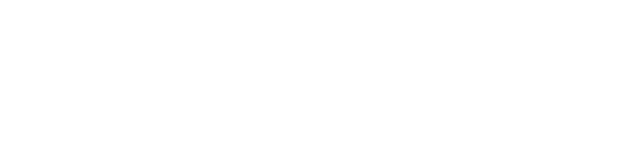
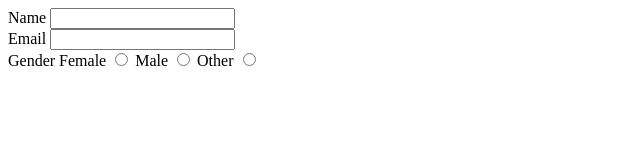
Before and after one commit to acciojob/car-insurance-form-nisha123-hash, a website: page main.html in a window 1280 px wide. Shown: the whole page, without its empty margins (0-640 px from the left). Drawn offline with Linux system fonts and the light colour scheme.

Commit message:
created a submission

```diff
--- a/main.html
+++ b/main.html
@@ -7,6 +7,24 @@
 </head>
 
 <body>
+	<div>
+		<label for="name">Name</label>
+		<input type="text" id="name">
+	</div>
+	<div>
+		<label for="email">Email</label>
+		<input type="email" id="email" required>
+	</div>
+	<div>
+		<label for="gender">Gender</label>
+		<label for="female">Female</label>
+		<input type="radio" id="female">
+		<label for="male">Male</label>
+		<input type="radio" id="male">
+		<label for="other">Other</label>
+		<input type="radio" id="other">
+	</div>
+
 	<!-- the entire body must be written by student -->
     <script type="text/javascript" src="./script.js">
 </script>
```
